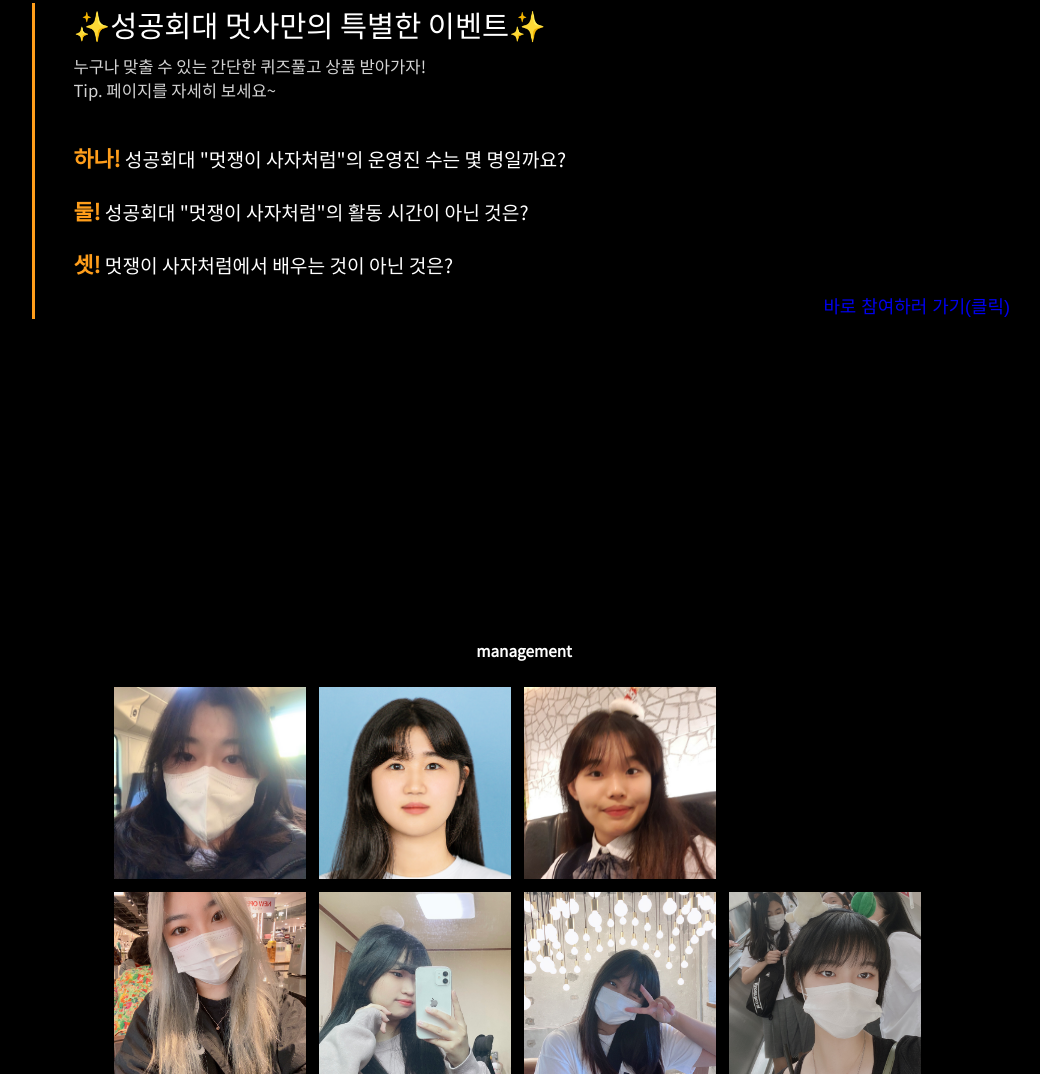
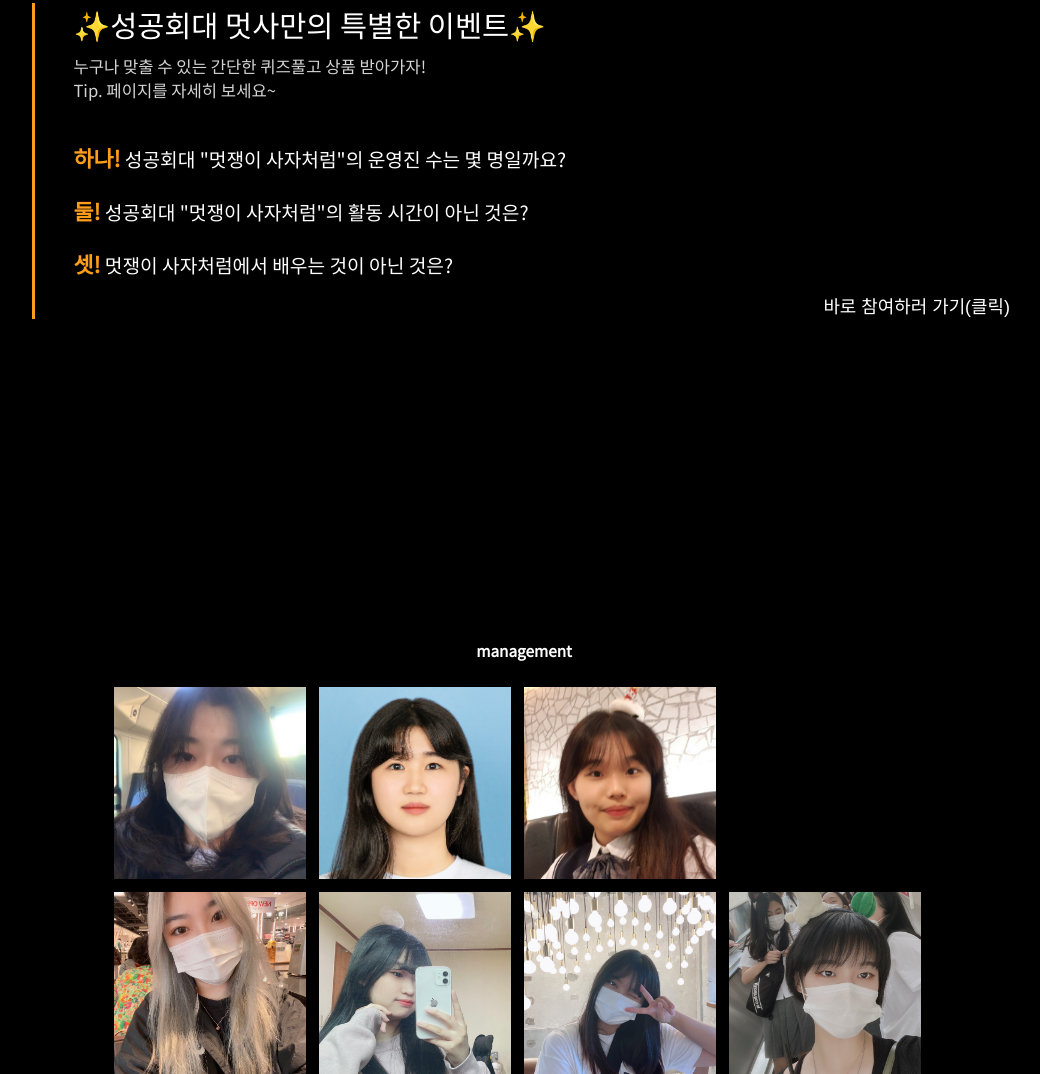
Before and after one commit to LikeLion-at-Skhu-10/LikeLion-at-Skhu-10.github.io, a plain HTML site: page index.html in a window 1280 px wide. Shown: the part 5189-6263 px from the top of the page, without its empty margins (116-1156 px from the left). Drawn offline with Linux system fonts and the light colour scheme.

Commit message:
:bug:a태그 수정

```diff
--- a/css/event.css
+++ b/css/event.css
@@ -35,10 +35,7 @@
     text-align: right;
     color: white;
 }
-.event_form a:hover{
-    color: #FF9E1B;
-    cursor: pointer;
-}
+
 
 .event_orange{
     color: #FF9E1B;
--- a/css/index.css
+++ b/css/index.css
@@ -77,3 +77,24 @@ header{
     width: 100%;
     margin: 2px 0 2.5vw;
 }
+a{
+    text-decoration: none;
+    color: white;
+}
+
+a:link {
+    text-decoration: none;
+}
+
+a:visited {
+    text-decoration: none;
+}
+
+a:hover {
+    text-decoration: none;
+    color: #FF9E1B;
+}
+
+a:active {
+    text-decoration: none;
+}
--- a/css/madein.css
+++ b/css/madein.css
@@ -60,9 +60,6 @@
 .line_total_cover{
     margin: 0 0 15vw 0;
 }
-a:link { text-decoration: none;}
-a:visited { color: white; text-decoration: none;}
-a:hover { color: white; text-decoration: none;}
 
 .programmers_title{
     text-align: center;
```
